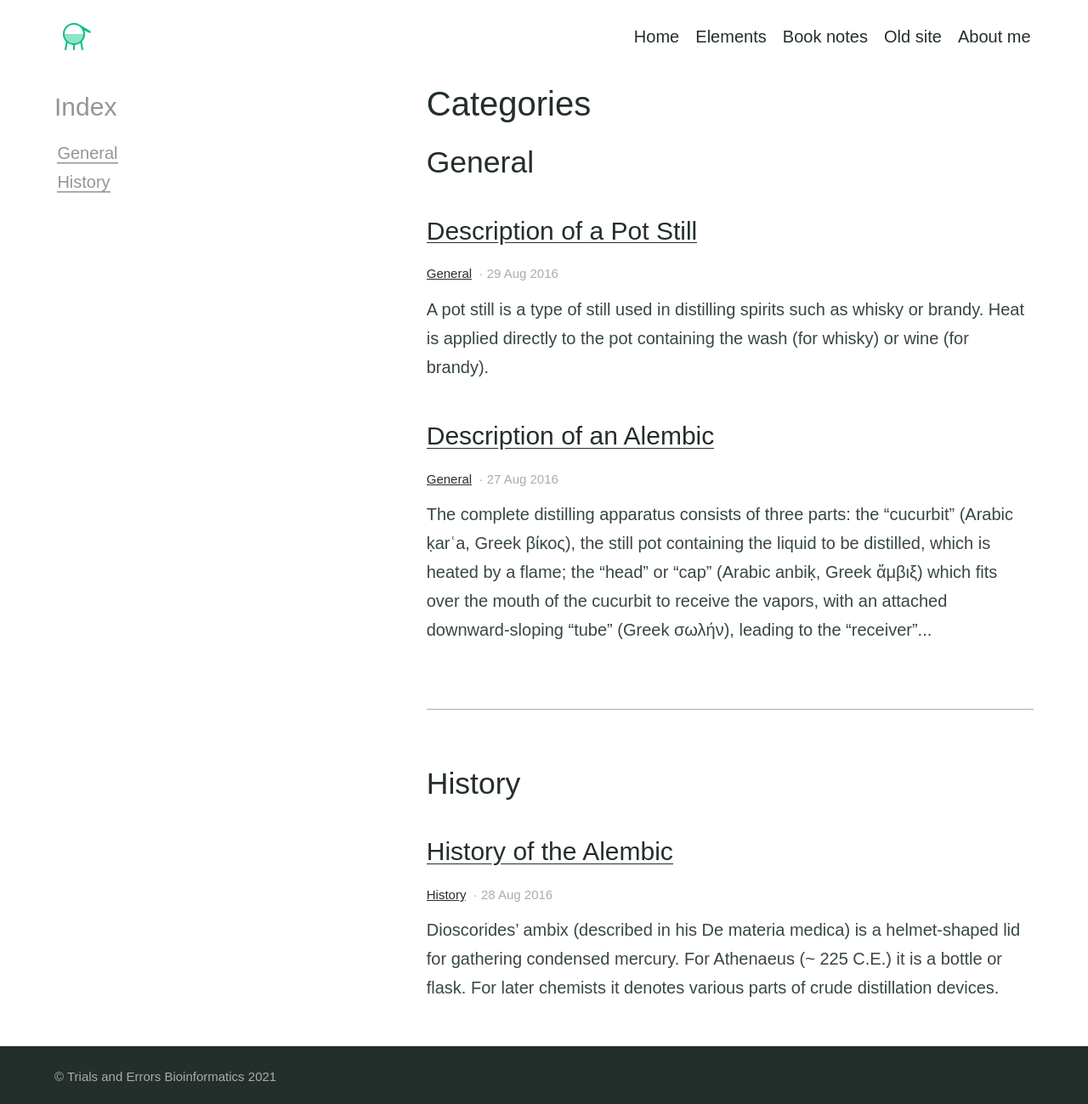
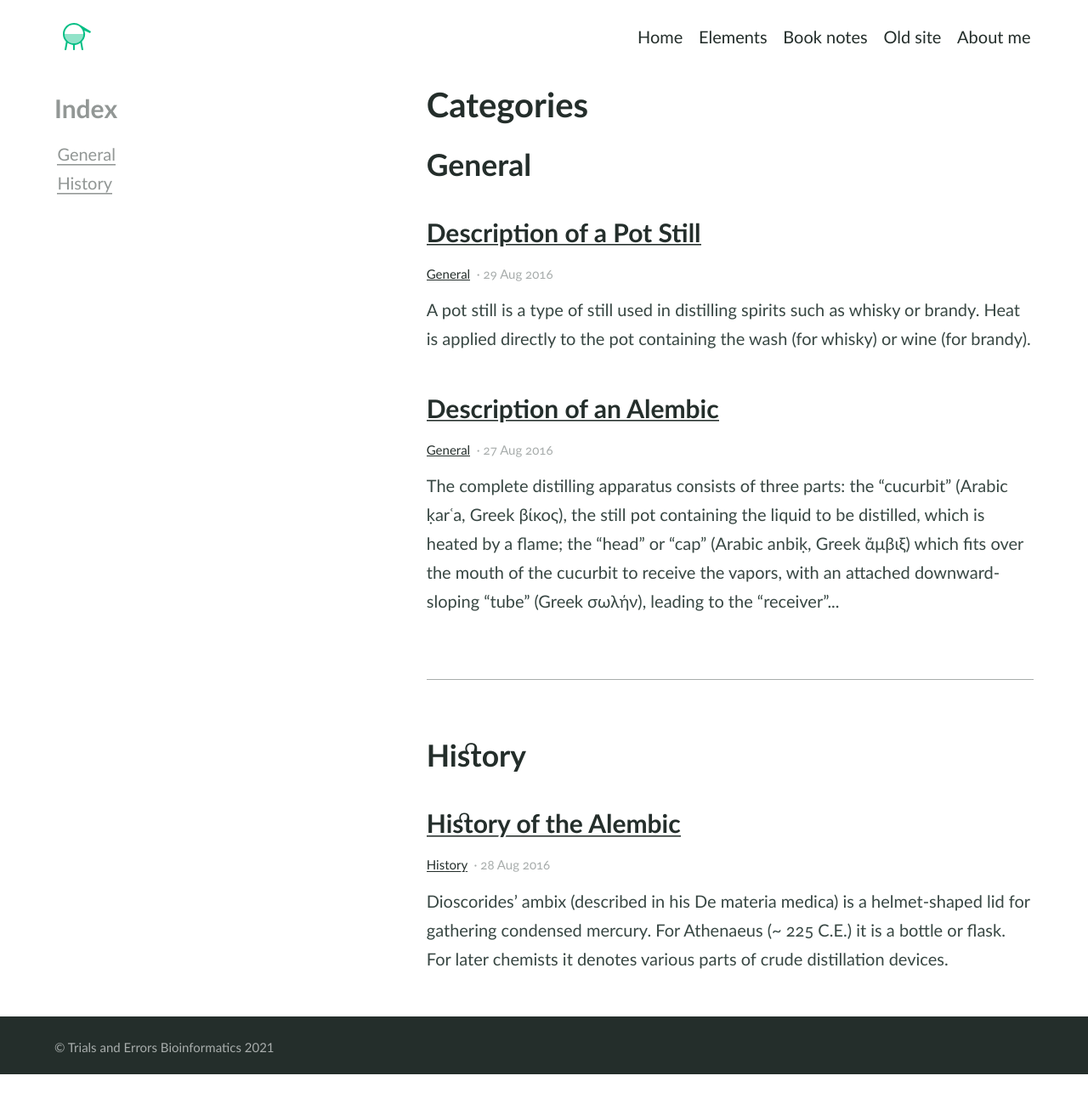
Before and after one commit to AthenACHY/AthenACHY.github.io, a Jekyll site: the page built from categories.md, in a window 1280 px wide. Shown: the whole page at 85% size. Built offline with Jekyll 4.4.1, drawn with Linux system fonts in a browser that asks for light colours; after the commit the page ends 1264 px from its top, so only the background shows below that.

Commit message:
Update _settings.scss

```diff
--- a/_sass/_settings.scss
+++ b/_sass/_settings.scss
@@ -15,25 +15,25 @@ $white: #ffffff !default;
 
 // Typography
 $bodytype: (
-  font-family: "Arial, serif",
-  regular: 400,
-  bold: 500,
+  font-family: "Calibri",
+  regular: 300,
+  bold: 700,
   italic: italic,
-  cap-height: 0.75
+  cap-height: 0.66
 ) !default;
 
 $headingtype: (
-  font-family: '"Arial", serif',
-  regular: 400,
-  bold: 500,
-  cap-height: 0.75
+  font-family: 'Calibri',
+  regular: 300,
+  bold: 700,
+  cap-height: 0.66
 ) !default;
 
 $monospacetype: (
-  font-family: "Arial",
-  regular: 400,
-  cap-height: 0.68
+  font-family: "Calibri",
+  regular: 300,
+  cap-height: 0.66
 ) !default;
 
 // Font import, if you're using a non-standard web font
-@import url("https://fonts.googleapis.com/css?family=Merriweather:400,700");
+@import url("https://fonts.googleapis.com/css?family=Merriweather:300,700");
```
